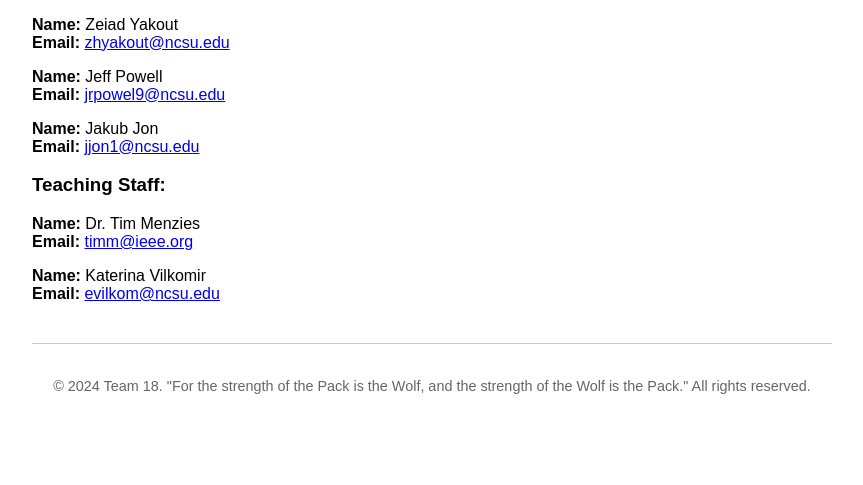
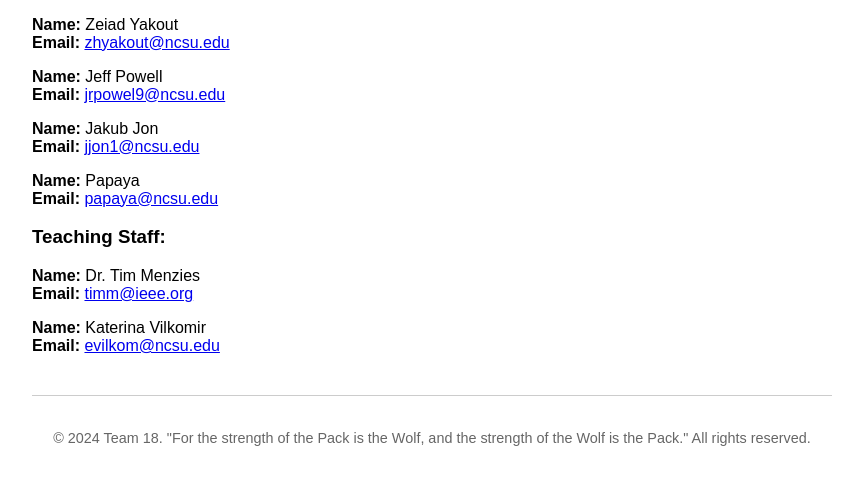
Before and after one commit to CSC510-Group18/git-homework2, a plain HTML site: page index.html in a window 1280 px wide. Shown: the part 125-610 px from the top of the page, without its empty margins (208-1071 px from the left). Drawn offline with Linux system fonts and the light colour scheme.

Commit message:
committing to uncommit very soon

```diff
--- a/index.html
+++ b/index.html
@@ -48,6 +48,11 @@
             <strong>Email:</strong> <a href="mailto:jjon1@ncsu.edu">jjon1@ncsu.edu</a></p>
         </div>
 
+        <div class="member">
+            <p><strong>Name:</strong> Papaya<br>
+            <strong>Email:</strong> <a href="mailto:papaya@ncsu.edu">papaya@ncsu.edu</a></p>
+        </div>
+
         <h3>Teaching Staff:</h3>
         <div class="member">
             <p><strong>Name:</strong> Dr. Tim Menzies<br>
```
